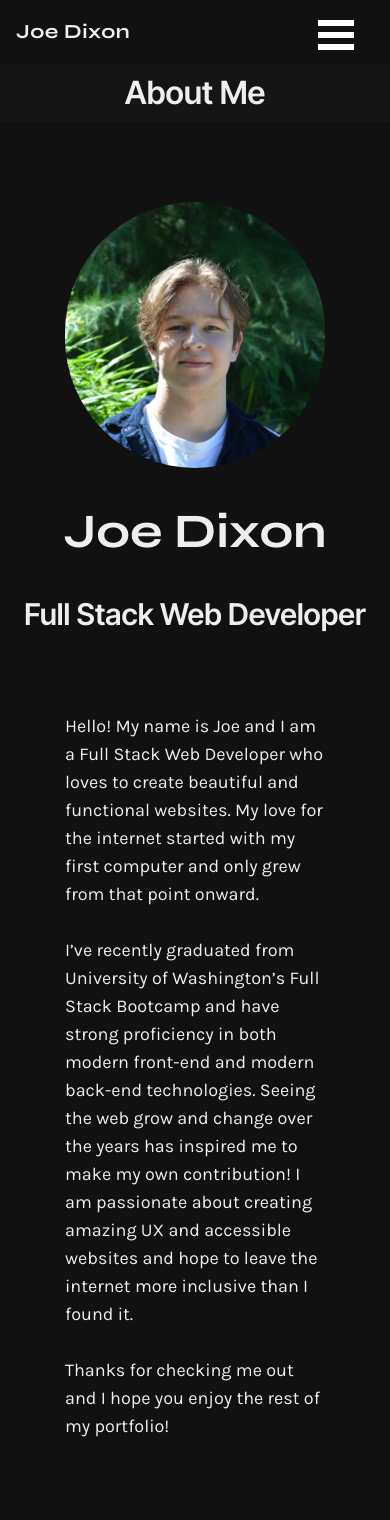
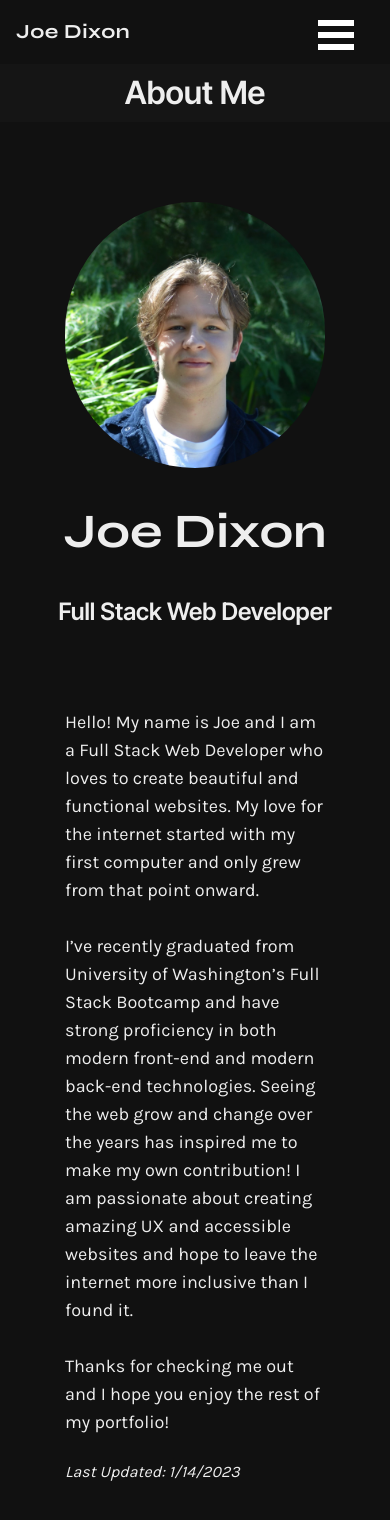
Before and after one commit to joerdixon/my-portfolio-2, a React (Create React App) app: page / in a window 390 px wide. Shown: the top 1520 px of the page. Built offline with nearby package versions, Linux system fonts and the light colour scheme.

Commit message:
last updated and credits in

```diff
--- a/src/components/Page/Pages/About.jsx
+++ b/src/components/Page/Pages/About.jsx
@@ -21,7 +21,7 @@ function About(props) {
                         {/* TODO: Add gradient */}
                         {/* TODO: Looks derpy on mobile */}
                         <h1 className='md:text-6xl text-5xl font-display m-10 md:m-0 md:animate-slideX2'>Joe Dixon</h1>
-                        <h2 className='text-3xl font-heading md:animate-slideX3'>Full Stack Web Developer</h2>
+                        <h2 className='md:text-3xl text-2xl font-heading md:animate-slideX3'>Full Stack Web Developer</h2>
                     </div>
                     <div className='w-2/3 md:w-1/4 flex justify-around md:animate-slideX3'>
                         {/* TODO: Add hover effect on headshot. */}
@@ -36,6 +36,8 @@ function About(props) {
 
                         Thanks for checking me out and I hope you enjoy the rest of my portfolio!
                     </p>
+                    <br />
+                    <p className='italic'>Last Updated: 1/14/2023</p>
                 </div>
             </div>
         </div>
--- a/src/components/Page/Pages/More.jsx
+++ b/src/components/Page/Pages/More.jsx
@@ -22,7 +22,7 @@ function More() {
                 <img src={more} alt="User icon on a book" className='hidden md:block md:heading-icon md:animate-slideX' />
                 <h2 className='md:animate-slideX2'>More</h2>
             </div>
-            <div className='w-full flex flex-col justify-evenly overflow-y-auto md:pr-32 md:pl-32 md:pt-96 pt-12 pl-12 pr-12 text-center'>
+            <div className='w-full flex flex-col justify-evenly overflow-y-auto md:pr-32 md:pl-32 md:pt-96 pt-12 pl-12 pr-12'>
                 <div className='more-section md:more-section-l'>
                     <h1 className='md:more-heading-md more-heading'>Recent Games</h1>
                     <p>I like to play video games when I'm not working.</p>
@@ -51,8 +51,11 @@ function More() {
                     </ul>
                 </div>
                 <div className='more-section md:more-section-r'>
-                    <h1 className='md:more-heading-md more-heading'>Last Updated</h1>
-                    <p>January 13th, 2023</p>
+                    <h1 className='md:more-heading-md more-heading'>Credits</h1>
+                    <ul>
+                        <li>SVG Logos - <a href='https://worldvectorlogo.com/' target='_blank' rel='noreferrer'>https://worldvectorlogo.com/</a></li>
+                        <li>SVG Icons - <a href='https://icons8.com/' target='_blank' rel='noreferrer'>https://icons8.com/</a></li>
+                    </ul>
                 </div>
             </div>
         </div>
```
